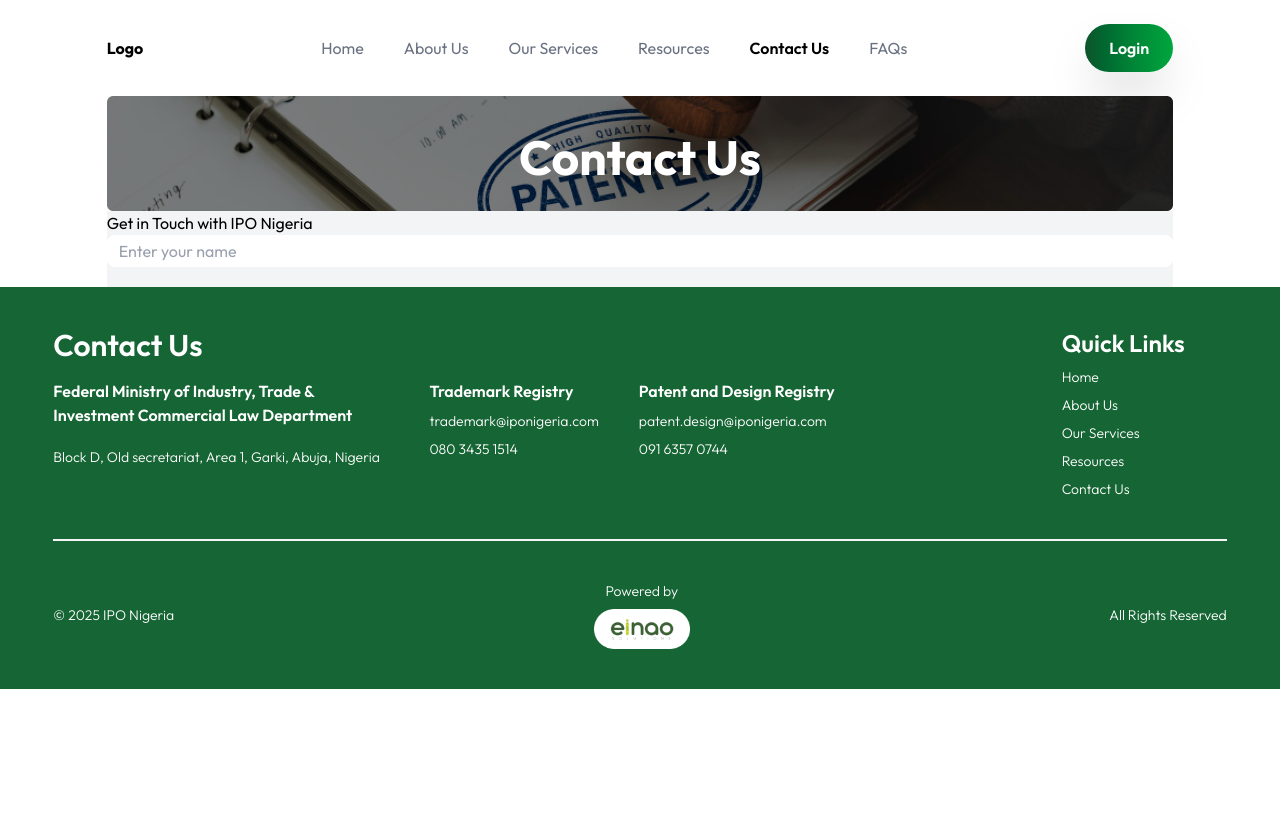
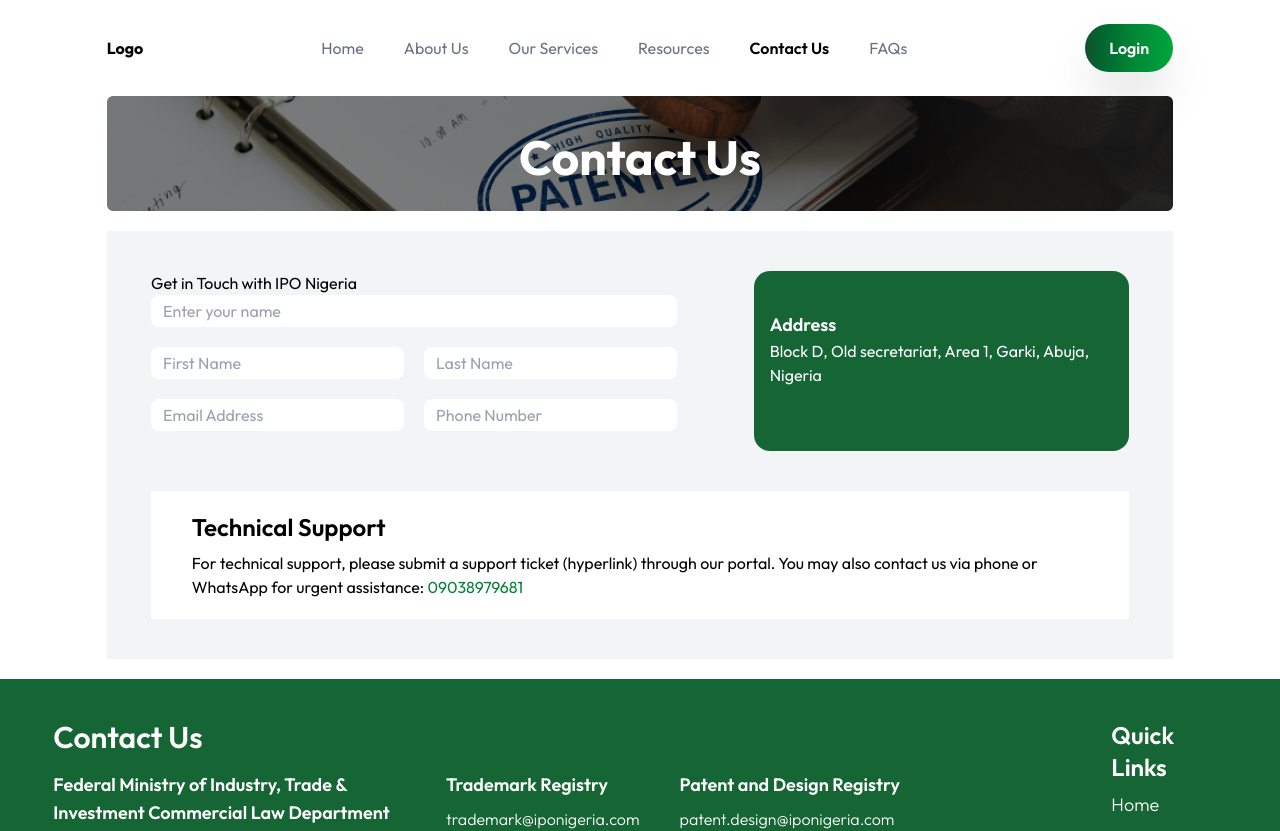
Before and after one commit to MadFury94/eineos, a Next.js app: page /contact in a window 1280 px wide. Shown: the top 831 px of the page. Before the commit the page ends 800 px from the top, so only its background shows below. Built offline with nearby package versions, Linux system fonts and the light colour scheme.

Commit message:
Update contact page layout and footer styles
Enhanced the contact page with a more structured form layout, added address and technical support sections, and improved spacing. Updated Footer component to use larger font sizes for headings and links for better readability.

```diff
--- a/app/components/Footer.js
+++ b/app/components/Footer.js
@@ -6,13 +6,13 @@
 const Footer = () => {
   return (
     <section className="bg-[#166534] text-white py-10">
-      <div className="w-5/6 lg:w-11/12 mx-auto font-light text-sm">
+      <div className="w-5/6 lg:w-11/12 mx-auto font-light ">
         <div className="lg:flex">
           <div>
             <p className="mb-4 text-3xl font-semibold">Contact Us</p>
             <div className="lg:flex gap-10">
               <div className="lg:w-2/6">
-                <p className="font-semibold text-base">
+                <p className="font-semibold text-lg">
                   Federal Ministry of Industry, Trade & Investment Commercial
                   Law Department
                 </p>
@@ -22,13 +22,13 @@
               </div>
 
               <div className="space-y-2 mt-8 lg:mt-0">
-                <p className="font-semibold text-base">Trademark Registry</p>
+                <p className="font-semibold text-lg">Trademark Registry</p>
                 <p>trademark@iponigeria.com</p>
                 <p>080 3435 1514</p>
               </div>
 
               <div className="space-y-2 mt-8 lg:mt-0">
-                <p className="font-semibold text-base">
+                <p className="font-semibold text-lg">
                   Patent and Design Registry
                 </p>
                 <p>patent.design@iponigeria.com</p>
@@ -38,7 +38,7 @@
           </div>
 
           <div className="mt-10 lg:mt-0">
-            <div className="flex flex-col gap-2">
+            <div className="flex text-lg flex-col gap-2">
               <p className="font-semibold text-2xl">Quick Links</p>
               <Link href="/" className="cursor-pointer">
                 <p>Home</p>
--- a/app/contact/page.js
+++ b/app/contact/page.js
@@ -1,18 +1,19 @@
-"use client"
-import React from 'react'
-import { motion } from 'framer-motion'
-import Image from 'next/image'
-import contacthero from '../../public/contactHero.jpg'
-import PrimaryButton from '@/app/components/PrimaryButton'
-import ReusableHerosection from '../components/ReusableHerosection'
+"use client";
+import React from "react";
+import { motion } from "framer-motion";
+import Image from "next/image";
+import contacthero from "../../public/contactHero.jpg";
+import PrimaryButton from "@/app/components/PrimaryButton";
+import ReusableHerosection from "../components/ReusableHerosection";
 
 const page = () => {
   return (
     <main>
-        <ReusableHerosection title="Contact Us" />
+      <ReusableHerosection title="Contact Us" />
 
-        <section className='bg-gray-100 w-5/6 mx-auto'>
-          <div>
+      <section className="bg-gray-100 w-5/6 my-5 py-10 mx-auto">
+        <div className="lg:flex justify-between mx-auto w-11/12">
+          <div className="">
             <p>Get in Touch with IPO Nigeria</p>
             <input
               className="bg-white px-3 py-1 w-full mb-5 rounded-md placeholder:text-gray-400 outline-none"
@@ -22,10 +23,66 @@
               name="name"
               required
             />
+            <div className="grid gap-5 grid-cols-2">
+              <input
+                className="bg-white px-3 py-1 w-full mb-5 rounded-md placeholder:text-gray-400 outline-none"
+                type="text"
+                id="name"
+                placeholder="First Name"
+                name="firstName"
+                required
+              />
+              <input
+                className="bg-white px-3 py-1 w-full mb-5 rounded-md placeholder:text-gray-400 outline-none"
+                type="text"
+                id="name"
+                placeholder="Last Name"
+                name="name"
+                required
+              />
+            </div>
+
+            <div className="grid gap-5 grid-cols-2">
+              <input
+                className="bg-white px-3 py-1 w-full mb-5 rounded-md placeholder:text-gray-400 outline-none"
+                type="text"
+                id="name"
+                placeholder="Email Address"
+                name="email"
+                required
+              />
+              <input
+                className="bg-white px-3 py-1 w-full mb-5 rounded-md placeholder:text-gray-400 outline-none"
+                type="text"
+                id="name"
+                placeholder="Phone Number"
+                name="name"
+                required
+              />
+            </div>
           </div>
-        </section>
+
+          <div className="bg-[#166534] w- rounded-2xl text-white">
+            <div className="w-11/12 mx-auto py-10">
+              <p className="text-lg font-semibold">Address</p>
+              <p>Block D, Old secretariat, Area 1, Garki, Abuja, Nigeria</p>
+            </div>
+          </div>
+        </div>
+
+        <div className="bg-white w-11/12 mt-10 mx-auto">
+          <div className="mx-auto w-11/12 py-5">
+            <p className="text-2xl font-semibold mb-2">Technical Support</p>
+            <p>
+              For technical support, please submit a support ticket (hyperlink)
+              through our portal. You may also contact us via phone or WhatsApp
+              for urgent assistance: <span className="text-green-700">09038979681</span>
+            </p>
+          </div>
+        </div>
+      </section>
     </main>
-  )
-}
+  );
+};
 
-export default page
+export default page;
```
